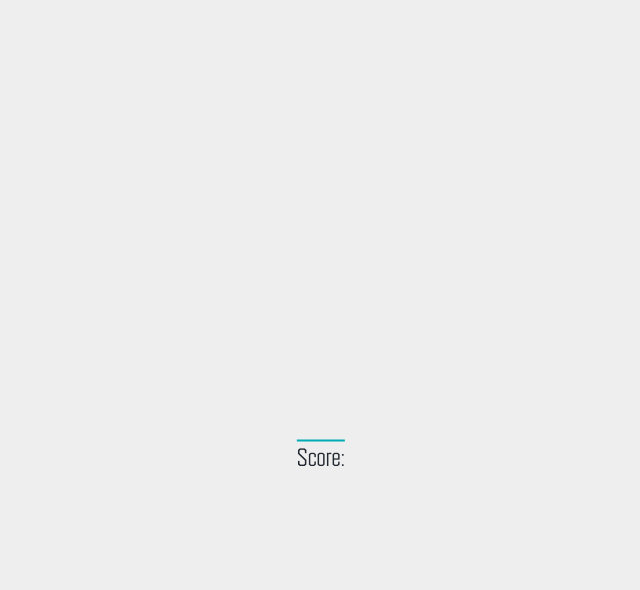
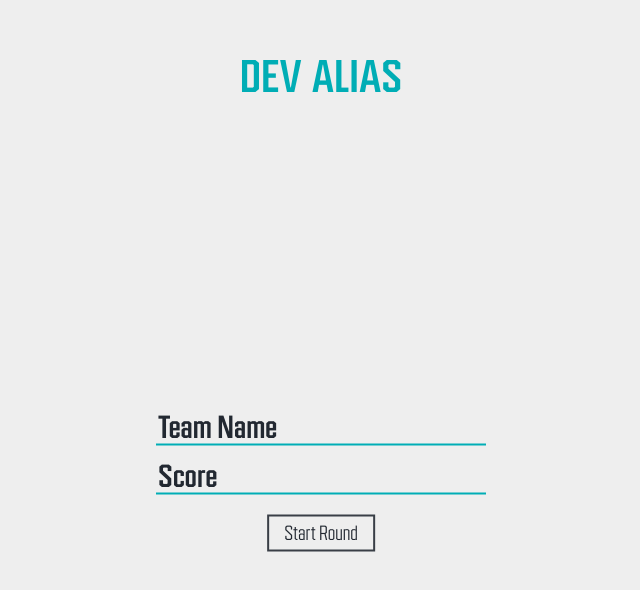
Before and after one commit to Anonimus1423/Dev-Alias, a React (Create React App) app: page / in a window 1280 px wide. Shown: the part 746-1336 px from the top of the page, without its empty margins (319-959 px from the left). Built offline with nearby package versions, Linux system fonts and the light colour scheme.

Commit message:
alias page config

```diff
--- a/src/components/game-page/game-page-components/start-game.jsx
+++ b/src/components/game-page/game-page-components/start-game.jsx
@@ -1,27 +1,61 @@
 import React from 'react'
 import styled from 'styled-components'
+import { Button, goBottom } from '../../../styles/global-components'
+import { GameTitle } from '../../start-page/start-page'
+import { TextDrop } from '../../global/text-drop'
 
 const StyledStartGame = styled.div`
 `
-const Title = styled.h2`
+const Top = styled.div`
+    border-bottom: 2px solid ${({ theme }) => theme.colors.mainColor};
+    display: flex;
+    align-items: center;
+    justify-content: space-between;
+    margin-top: 15px;
+    min-width: 330px;
+    padding: 2px;
+`
+const TeamName = styled.h2`
     text-align: center;
-    font-size: 58px;
+    font-size: 28px;
     font-weight: bold;
-    padding: 0px 15px;
-    border-bottom: 2px solid ${({ theme }) => theme.colors.mainColor};
+    margin-right: 25px;
 `
 const Scores = styled.h2`
     text-align: center;
-    margin-top: 5px;
-    font-size: 22px;
+    font-size: 24px;
 `
-export default function StartGame({ setIsGame, teamOrder, teams })
+const MyButton = styled(Button)`
+    margin-top: 20px;
+`
+const MyGameTitle = styled(GameTitle)`
+    &>span
+    {
+        animation: none;
+        &.start
+        {
+            animation: ${goBottom} 1s linear forwards;
+        }
+    }
+
+`
+export default function StartGame({ setIsGame, teamOrder, teams, page })
 {
     const team = teams[teamOrder];
     return (
         <StyledStartGame>
-            <Title>{team?.name}</Title>
-            <Scores>Score: {team?.score}</Scores>
+            <MyGameTitle>
+                <TextDrop start={page === 2} string='DEV ALIAS' delay={0.08} startDelay={0}/>
+            </MyGameTitle>
+            <Top>
+                <TeamName>Team Name</TeamName>
+                <Scores>{team?.name}</Scores>
+            </Top>
+            <Top>
+                <TeamName>Score</TeamName>
+                <Scores>{team?.score}</Scores>
+            </Top>
+            <MyButton>Start Round</MyButton>
         </StyledStartGame>
     )
 }
--- a/src/components/game-page/gamePage.jsx
+++ b/src/components/game-page/gamePage.jsx
@@ -31,7 +31,7 @@ export default function GamePage({ page }) {
                         ?
                         <GamePage />
                         :
-                        <StartGame teamOrder={teamOrder} setIsGame={setIsGame} teams={teams} />
+                        <StartGame page={page} teamOrder={teamOrder} setIsGame={setIsGame} teams={teams} />
                     }
                 </StyledGamePage>
             </StyledGameContainer>
--- a/src/components/settings-page/settings-page-components/AddTeam.jsx
+++ b/src/components/settings-page/settings-page-components/AddTeam.jsx
@@ -42,9 +42,8 @@ const Top = styled.form`
 export const AddTeam = ({ teams }) =>
 {
     const [teamName, setTeamName] = useState("");
-    const [teamCount, setTeamCount] = useState(1);
-    const [isInputing,setIsInputing] = useState(false)
     const dispatch = useDispatch();
+
     const addTeam = e =>
     {
         e.preventDefault();
@@ -53,8 +52,7 @@ export const AddTeam = ({ teams }) =>
             dispatch(addTeamAction(teamName))
         }
         else{
-            dispatch(addTeamAction("team " + teamCount))
-            setTeamCount(teamCount + 1);
+            dispatch(addTeamAction("team " + (teams.length + 1)))
         }
         setTeamName("")
     }
--- a/src/components/start-page/start-page.jsx
+++ b/src/components/start-page/start-page.jsx
@@ -10,7 +10,7 @@ export const StyledStartPage = styled.div`
     top: 50%;
     transform: translate(-50%, -50%);
 `
-const GameTitle = styled.h1`
+export const GameTitle = styled.h1`
     font-size: 40px;
     text-align: center;
     font-weight: bold;
@@ -26,7 +26,7 @@ export const Button = styled(btn)`
     margin-top: 25px;
 `
 
-export const StartPage = ({ page, setPage  }) =>
+export const StartPage = ({ page, setPage }) =>
 {
     let className = page > 0 ? "left" : page !== 0 ? "right" : "";
     return (
--- a/src/styles/global-styles.js
+++ b/src/styles/global-styles.js
@@ -3,6 +3,8 @@ import { createGlobalStyle } from "styled-components";
 export const GlobalStyles = createGlobalStyle`
     *
     {
+        margin: 0;
+        padding: 0;
         color: ${({ theme }) => theme.colors.defaultTextColor};
         box-sizing: border-box;
         font-family: redwing !important;
```
